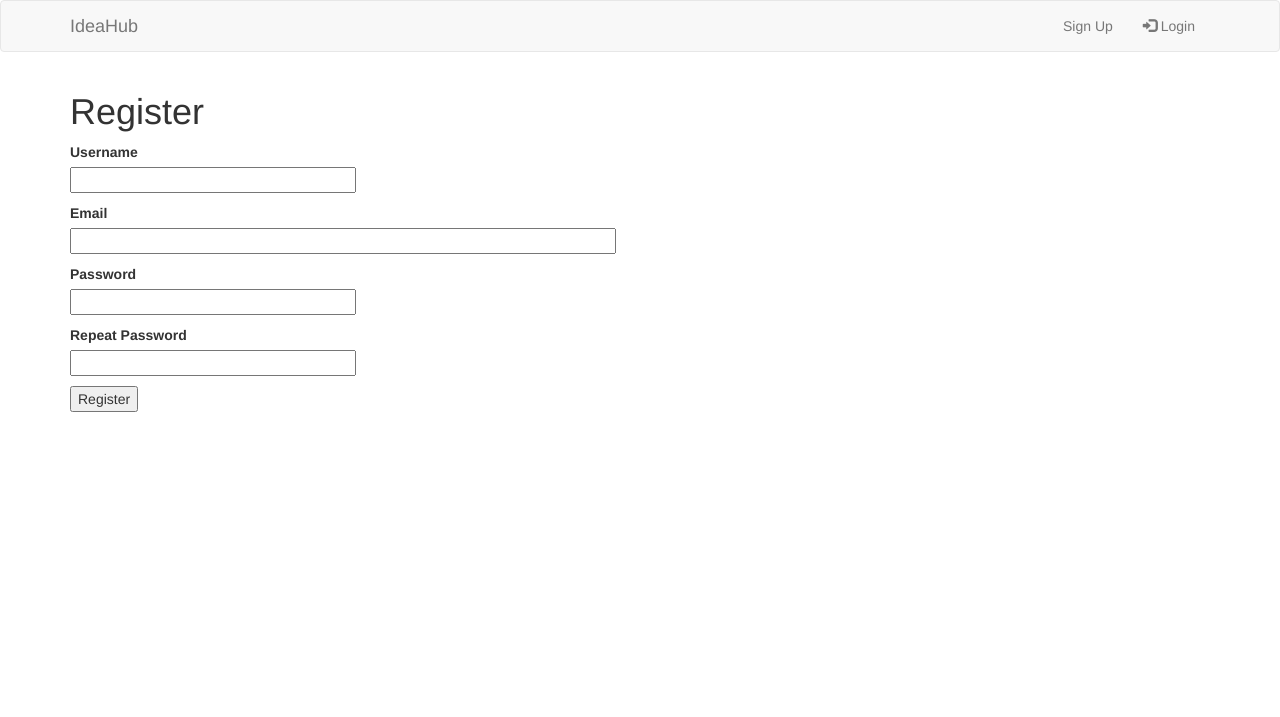
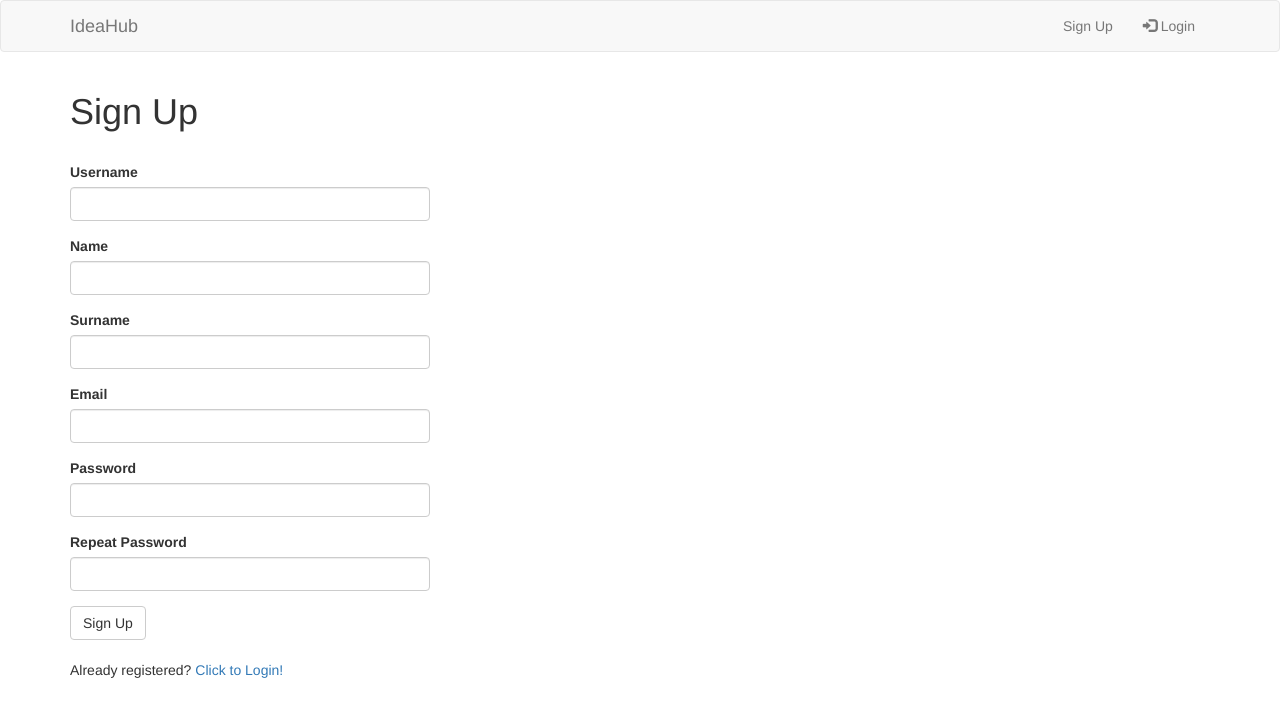
Before and after one commit to boceckts/ideahub, a Flask app: page /register in a window 1280 px wide. Shown: the top 717 px of the page. Run offline with Flask 2, Linux system fonts and the light colour scheme; some libraries are stand-ins or nearby versions.

Commit message:
Redesigned registration page

```diff
--- a/app/forms.py
+++ b/app/forms.py
@@ -14,12 +14,14 @@ class LoginForm(FlaskForm):
 
 
 class RegistrationForm(FlaskForm):
-    username = StringField('Username', validators=[DataRequired()])
+    username = StringField('Username', validators=[DataRequired(), Length(min=1, max=64)])
+    name = StringField('Name', validators=[DataRequired(), Length(min=1, max=64)])
+    surname = StringField('Surname', validators=[DataRequired(), Length(min=1, max=64)])
     email = StringField('Email', validators=[DataRequired(), Email()])
     password = PasswordField('Password', validators=[DataRequired()])
     password2 = PasswordField(
         'Repeat Password', validators=[DataRequired(), EqualTo('password')])
-    submit = SubmitField('Register')
+    submit = SubmitField('Sign Up')
 
     def validate_username(self, username):
         if username_exists(username.data):
--- a/app/templates/register.html
+++ b/app/templates/register.html
@@ -1,37 +1,15 @@
 {% extends "base.html" %}
+{% import 'bootstrap/wtf.html' as wtf %}
 
 {% block app_content %}
-    <h1>Register</h1>
-    <form action="" method="post">
-        {{ form.hidden_tag() }}
-        <p>
-            {{ form.username.label }}<br>
-            {{ form.username(size=32) }}<br>
-            {% for error in form.username.errors %}
-            <span style="color: red;">[{{ error }}]</span>
-            {% endfor %}
-        </p>
-        <p>
-            {{ form.email.label }}<br>
-            {{ form.email(size=64) }}<br>
-            {% for error in form.email.errors %}
-            <span style="color: red;">[{{ error }}]</span>
-            {% endfor %}
-        </p>
-        <p>
-            {{ form.password.label }}<br>
-            {{ form.password(size=32) }}<br>
-            {% for error in form.password.errors %}
-            <span style="color: red;">[{{ error }}]</span>
-            {% endfor %}
-        </p>
-        <p>
-            {{ form.password2.label }}<br>
-            {{ form.password2(size=32) }}<br>
-            {% for error in form.password2.errors %}
-            <span style="color: red;">[{{ error }}]</span>
-            {% endfor %}
-        </p>
-        <p>{{ form.submit() }}</p>
-    </form>
+    <h1>Sign Up</h1>
+    <div class=container"><br>
+        <div class="row">
+            <div class="col-sm-6 col-md-4">
+                {{ wtf.quick_form(form) }}
+            </div>
+        </div>
+    </div>
+    <br>
+    <p>Already registered? <a class="link" href="{{ url_for('login') }}">Click to Login!</a></p>
 {% endblock %}
```
